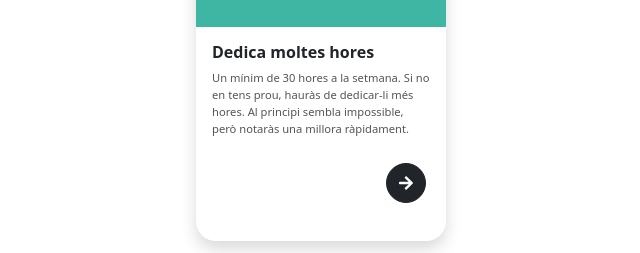
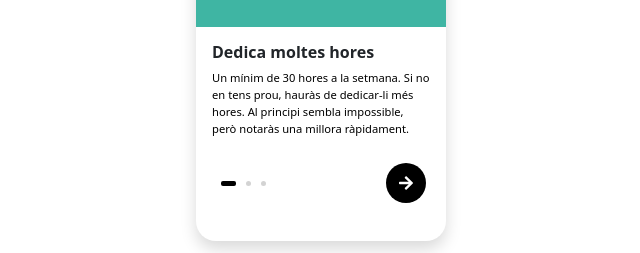
Before and after one commit to memugr/Sprint-5-Onboarding-Digital, a React (Create React App) app: page / in a window 1280 px wide. Shown: the part 347-600 px from the top of the page, without its empty margins (319-959 px from the left). Built offline with nearby package versions, Linux system fonts and the light colour scheme.

Commit message:
Exercici 3: complete Card layout

```diff
--- a/src/App.jsx
+++ b/src/App.jsx
@@ -8,17 +8,23 @@ import SvgThree from "./assets/meditation.svg";
 function App() {
   // Passos a l'usuari
   const tutorialData = [
-    { title: "Dedica moltes hores",
+    {
+      title: "Dedica moltes hores",
       description: "Un mínim de 30 hores a la setmana. Si no en tens prou, hauràs de dedicar-li més hores. Al principi sembla impossible, però notaràs una millora ràpidament.",
-      image: SvgOne
+      image: SvgOne,
+      backgroundColor: "#3fb5a3"
     },
-    { title: "Programa projectes propis",
+    {
+      title: "Programa projectes propis",
       description: "Més val 10 hores treballant en projectes propis, que 10 hores mirant tutorials. La motivació i la implicació en el projecte ajudarà a accelerar el teu aprenentatge",
-      image: SvgTwo
+      image: SvgTwo,
+      backgroundColor: "#D3D3D3"
     },
-    { title: "Procura descansar",
+    {
+      title: "Procura descansar",
       description: "Descansar bé i desconectar són vitals. D'aquesta manera reduiràs l'estrès i l'ansietat. Milloraràs la teva concentració i consolidaràs el teu aprenentatge.",
-      image: SvgThree
+      image: SvgThree,
+      backgroundColor: "#FFD66B"
     }
   ]
   const [step, setStep] = useState(0)
@@ -33,10 +39,13 @@ function App() {
   return (
     <div>
       <Card
+        image={tutorialData[step].image}
+        backgroundColor={tutorialData[step].backgroundColor}
         title={tutorialData[step].title}
         description={tutorialData[step].description}
-        image={tutorialData[step].image}
         nextStep={nextStep}
+        step={step}
+        totalSteps={tutorialData.length}
       />
     </div>
   )
--- a/src/components/Card.css
+++ b/src/components/Card.css
@@ -1,3 +1,5 @@
+/* General Card Styles */
+
 .card {
     min-height: 490px;
     box-shadow: 0 4px 8px rgba(0, 0, 0, 0.1);
@@ -5,21 +7,39 @@
     border-radius: 20px;
 }
 
+.custom-card {
+    width: 250px;
+    max-width: 400px;
+    margin: 0 auto;
+    border-radius: 20px;
+}
+
+/* Image Styling */
+
 .card-img-top img {
     object-fit: contain;
     max-height: 150px;
 }
 
+/* Card Body Styling */
+
+.card-body h5 {
+    font-size: 1rem;
+    font-weight: bold;
+}
+
+.card-body p {
+    font-size: 0.7rem;
+    color: #000;
+}
+
+/* Card Footer Styling */
+
 .card-footer {
     border-top: none;
-    background-color: black;
+    background-color: #000;
     padding: 10px 20px;
     margin-bottom: 3ch;
-}
-
-.card-footer .dot {
-    width: 8px;
-    height: 8px;
 }
 
 .card-footer button {
@@ -30,19 +50,44 @@
     justify-content: center;
 }
 
-.custom-card {
-    width: 250px;
-    max-width: 400px;
-    margin: 0 auto;
-    border-radius: 20px;
+/* Dot Styling */
+
+.dots {
+    display: flex;
+    justify-content: center;
+    align-items: center;
 }
 
-.card-body h5 {
-    font-size: 1rem;
-    font-weight: bold;
+.dot {
+    width: 5px;
+    height: 5px;
+    margin: 0 5px;
+    background-color: #D3D3D3;
+    border-radius: 50%;
+    transition: all 0.3s ease;
 }
 
-.card-body p {
-    font-size: 0.7rem;
-    color: #555;
+.dot.active {
+    width: 15px;
+    height: 5px;
+    background-color: #000;
+    border-radius: 2px;
+    transition: all 0.3s ease;
 }
+
+/* Button Styling */
+
+.btn {
+    background-color: #000;
+    border: none;
+    outline: none;
+    display: flex;
+    align-items: center;
+    justify-content: center;
+    border-radius: 50%;
+    cursor: pointer;
+}
+
+.btn:focus {
+    outline: none;
+}
--- a/src/components/Card.jsx
+++ b/src/components/Card.jsx
@@ -3,7 +3,7 @@ import { FaArrowRight } from 'react-icons/fa';
 import 'bootstrap/dist/css/bootstrap.min.css';
 import './Card.css';
 
-function Card({ title, description, image, nextStep }) {
+function Card({ title, description, image, backgroundColor, nextStep, step, totalSteps }) {
     return (
         <div className="container my-4">
             <div className="row justify-content-center">
@@ -12,7 +12,7 @@ function Card({ title, description, image, nextStep }) {
                         <div
                             className="card-img-top d-flex align-items-center justify-content-center"
                             style={{
-                                backgroundColor: '#3fb5a3',
+                                backgroundColor: backgroundColor,
                                 height: '350px',
                                 borderTopLeftRadius: '20px',
                                 borderTopRightRadius: '20px',
@@ -31,9 +31,12 @@ function Card({ title, description, image, nextStep }) {
                         </div>
                         <div className="card-footer d-flex justify-content-between align-items-center bg-white">
                             <div className="dots">
-                                <span className="dot bg-secondary rounded-circle mx-1"></span>
-                                <span className="dot bg-secondary rounded-circle mx-1"></span>
-                                <span className="dot bg-secondary rounded-circle mx-1"></span>
+                                {Array.from({ length: totalSteps }, (_, index) => (
+                                    <span
+                                        key={index}
+                                        className={`dot ${step === index ? 'active' : ''}`}
+                                    ></span>
+                                ))}
                             </div>
                             <button className="btn btn-dark rounded-circle" onClick={nextStep}>
                                 <FaArrowRight />
```
